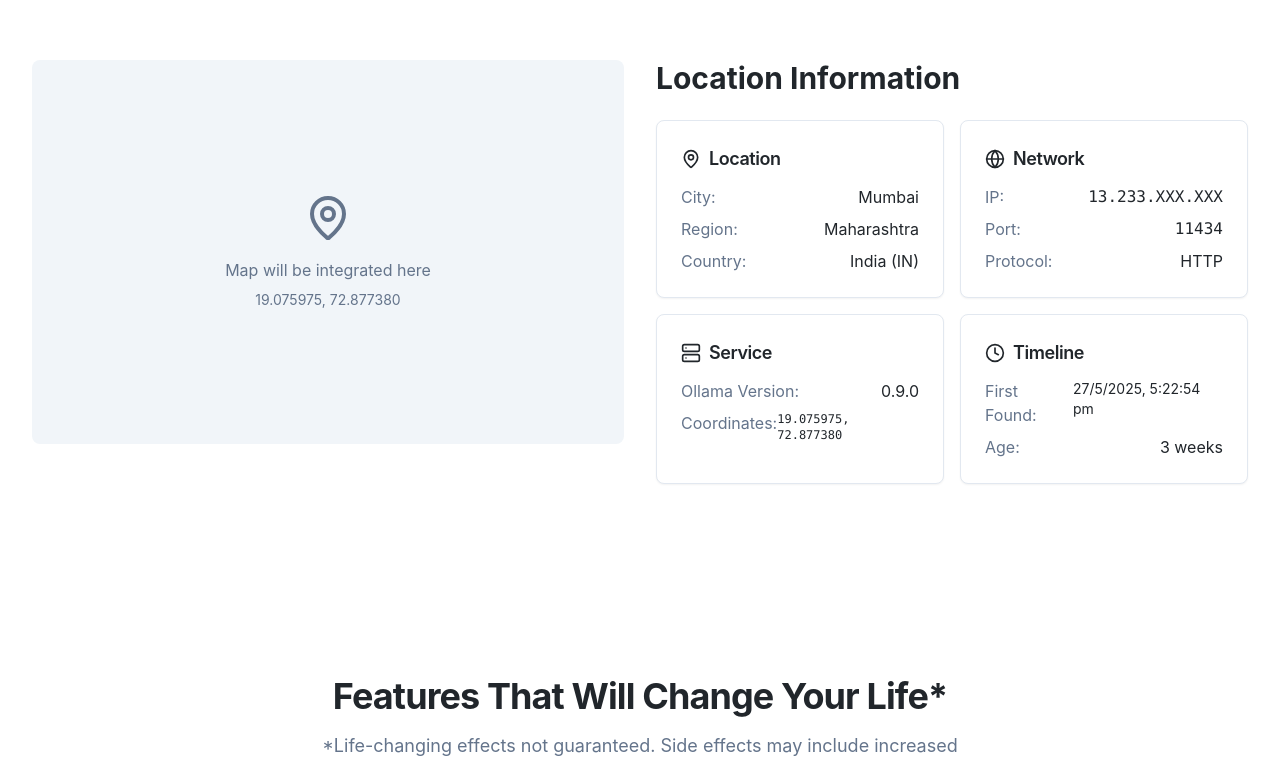
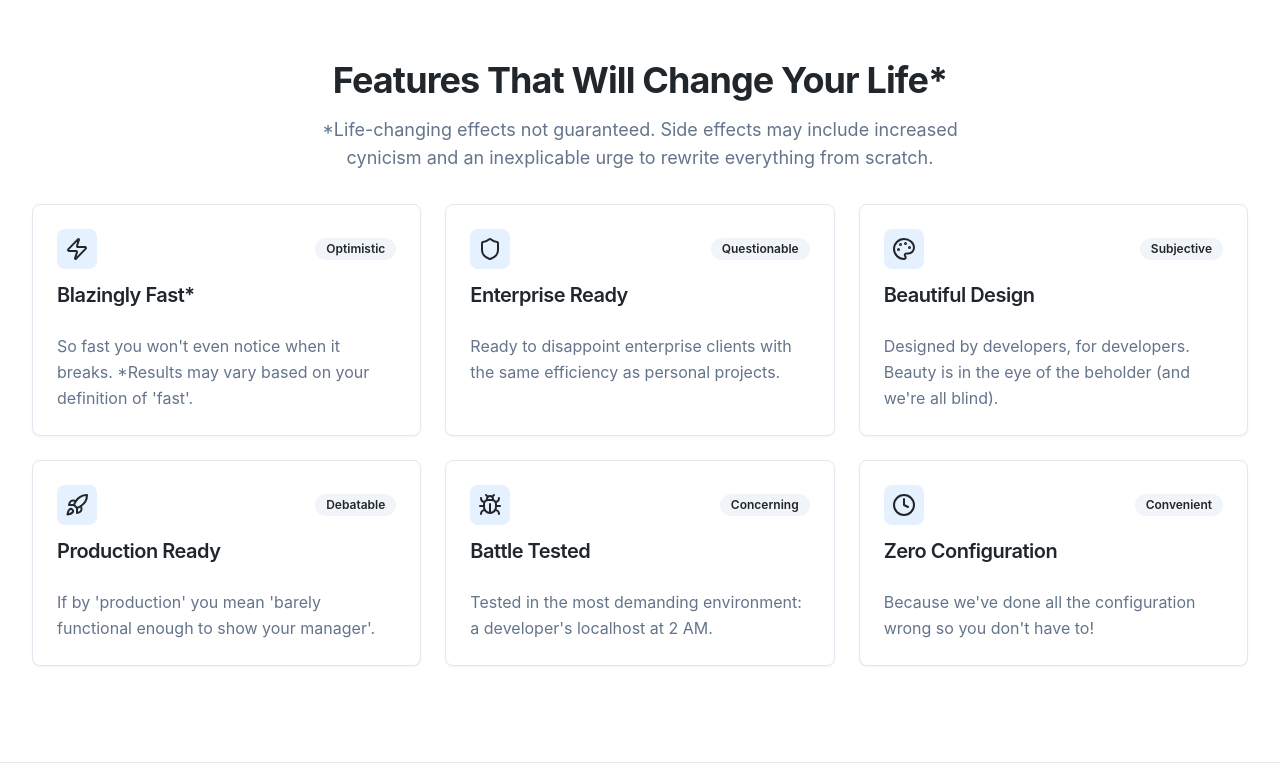
Before and after one commit to nileshevrywhr/sarcastic-react-starter-kit, a React (Vite) app: page / in a window 1280 px wide. Shown: the part 787-1551 px from the top of the page. Built offline with nearby package versions, Linux system fonts and the light colour scheme.

Commit message:
Reverted to commit e533f8f979640666ba1c8fff250371c3a8a1e269

```diff
--- a/src/components/LocationInfo.tsx
+++ /dev/null
@@ -1,134 +0,0 @@
-
-import { MapPin, Globe, Server, Clock, Calendar } from "lucide-react";
-import { Card, CardContent, CardHeader, CardTitle } from "@/components/ui/card";
-
-const LocationInfo = () => {
-  const locationData = {
-    city: "Mumbai",
-    country: "IN",
-    country_name: "India",
-    ip: "13.233.XXX.XXX",
-    port: "11434",
-    protocol: "http",
-    region: "Maharashtra",
-    ollama_version: "0.9.0",
-    first_found: "27/5/2025, 5:22:54 pm",
-    age: "3 weeks",
-    latitude: "19.075975",
-    longitude: "72.877380",
-  };
-
-  return (
-    <section className="container py-24">
-      <div className="grid grid-cols-1 lg:grid-cols-2 gap-8 items-start">
-        {/* Map Placeholder */}
-        <div className="bg-muted rounded-lg h-96 flex items-center justify-center">
-          <div className="text-center">
-            <MapPin className="h-12 w-12 mx-auto mb-4 text-muted-foreground" />
-            <p className="text-muted-foreground">Map will be integrated here</p>
-            <p className="text-sm text-muted-foreground mt-2">
-              {locationData.latitude}, {locationData.longitude}
-            </p>
-          </div>
-        </div>
-
-        {/* Location Information */}
-        <div className="space-y-6">
-          <div>
-            <h2 className="text-3xl font-bold mb-6">Location Information</h2>
-          </div>
-
-          <div className="grid grid-cols-1 md:grid-cols-2 gap-4">
-            <Card>
-              <CardHeader className="pb-3">
-                <CardTitle className="text-lg flex items-center gap-2">
-                  <MapPin className="h-5 w-5" />
-                  Location
-                </CardTitle>
-              </CardHeader>
-              <CardContent className="space-y-2">
-                <div className="flex justify-between">
-                  <span className="text-muted-foreground">City:</span>
-                  <span>{locationData.city}</span>
-                </div>
-                <div className="flex justify-between">
-                  <span className="text-muted-foreground">Region:</span>
-                  <span>{locationData.region}</span>
-                </div>
-                <div className="flex justify-between">
-                  <span className="text-muted-foreground">Country:</span>
-                  <span>{locationData.country_name} ({locationData.country})</span>
-                </div>
-              </CardContent>
-            </Card>
-
-            <Card>
-              <CardHeader className="pb-3">
-                <CardTitle className="text-lg flex items-center gap-2">
-                  <Globe className="h-5 w-5" />
-                  Network
-                </CardTitle>
-              </CardHeader>
-              <CardContent className="space-y-2">
-                <div className="flex justify-between">
-                  <span className="text-muted-foreground">IP:</span>
-                  <span className="font-mono">{locationData.ip}</span>
-                </div>
-                <div className="flex justify-between">
-                  <span className="text-muted-foreground">Port:</span>
-                  <span className="font-mono">{locationData.port}</span>
-                </div>
-                <div className="flex justify-between">
-                  <span className="text-muted-foreground">Protocol:</span>
-                  <span className="uppercase">{locationData.protocol}</span>
-                </div>
-              </CardContent>
-            </Card>
-
-            <Card>
-              <CardHeader className="pb-3">
-                <CardTitle className="text-lg flex items-center gap-2">
-                  <Server className="h-5 w-5" />
-                  Service
-                </CardTitle>
-              </CardHeader>
-              <CardContent className="space-y-2">
-                <div className="flex justify-between">
-                  <span className="text-muted-foreground">Ollama Version:</span>
-                  <span>{locationData.ollama_version}</span>
-                </div>
-                <div className="flex justify-between">
-                  <span className="text-muted-foreground">Coordinates:</span>
-                  <span className="font-mono text-xs">
-                    {locationData.latitude}, {locationData.longitude}
-                  </span>
-                </div>
-              </CardContent>
-            </Card>
-
-            <Card>
-              <CardHeader className="pb-3">
-                <CardTitle className="text-lg flex items-center gap-2">
-                  <Clock className="h-5 w-5" />
-                  Timeline
-                </CardTitle>
-              </CardHeader>
-              <CardContent className="space-y-2">
-                <div className="flex justify-between">
-                  <span className="text-muted-foreground">First Found:</span>
-                  <span className="text-sm">{locationData.first_found}</span>
-                </div>
-                <div className="flex justify-between">
-                  <span className="text-muted-foreground">Age:</span>
-                  <span>{locationData.age}</span>
-                </div>
-              </CardContent>
-            </Card>
-          </div>
-        </div>
-      </div>
-    </section>
-  );
-};
-
-export default LocationInfo;
--- a/src/pages/Index.tsx
+++ b/src/pages/Index.tsx
@@ -1,7 +1,6 @@
 
 import Header from "@/components/Header";
 import Hero from "@/components/Hero";
-import LocationInfo from "@/components/LocationInfo";
 import Features from "@/components/Features";
 import Footer from "@/components/Footer";
 
@@ -10,7 +9,6 @@ const Index = () => {
     <div className="min-h-screen bg-background">
       <Header />
       <Hero />
-      <LocationInfo />
       <Features />
       <Footer />
     </div>
```
